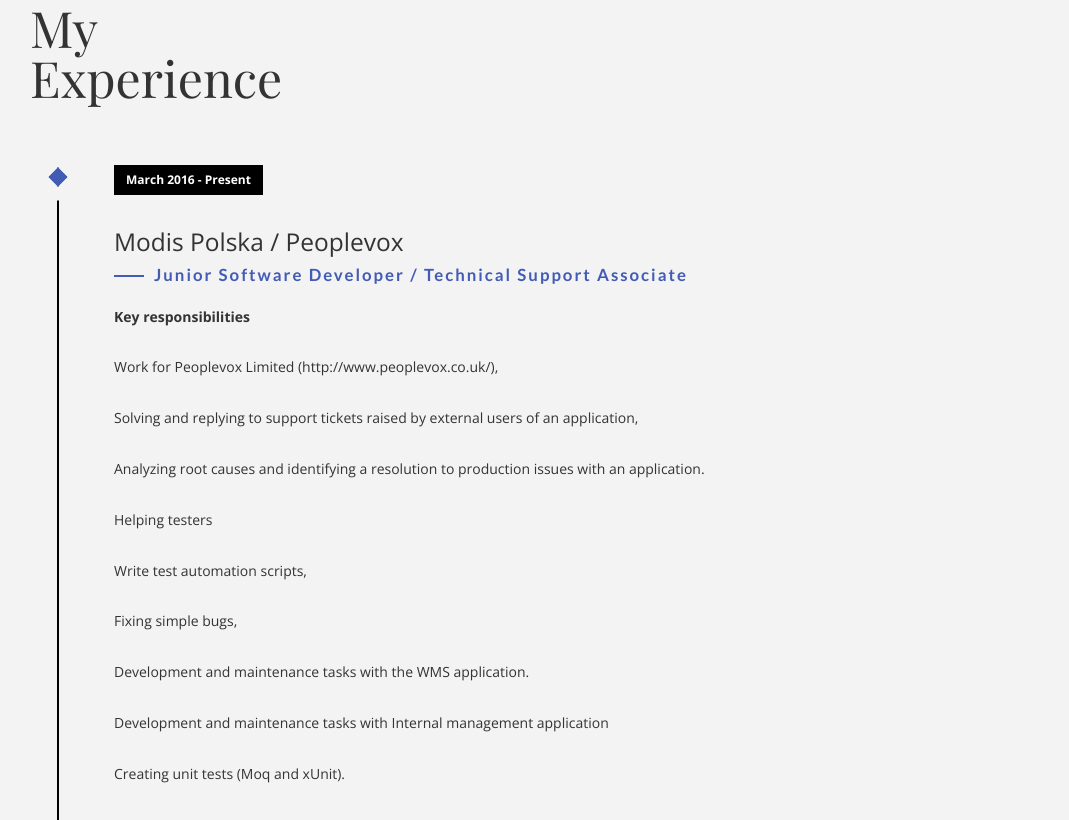
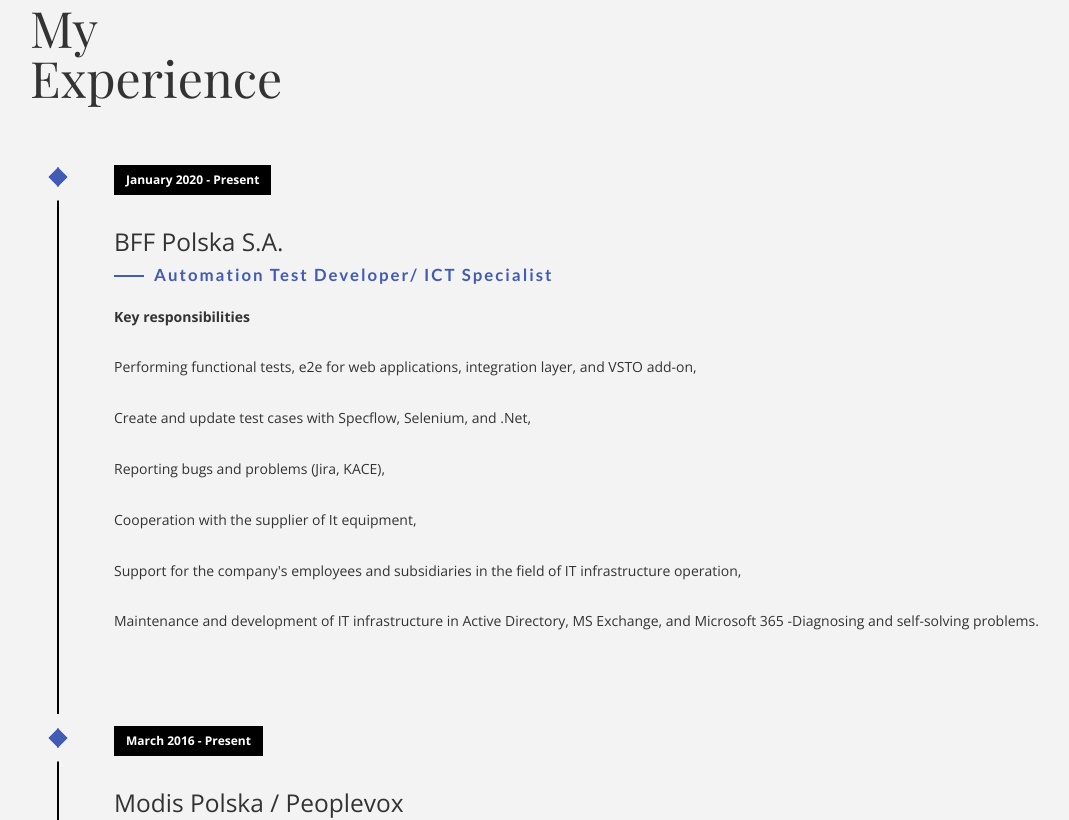
Before and after one commit to Maciej85Lodz/maciejwolejszo.pl, a plain HTML site: page index.html in a window 1280 px wide. Shown: the part 1910-2730 px from the top of the page, without its empty margins (55-1124 px from the left). Drawn offline with nearby package versions, Linux system fonts and the light colour scheme; files whose address does not match are found by name; a web font is replaced by a local one.

Commit message:
Add new work experience nad linkedin icon.

```diff
--- a/index.html
+++ b/index.html
@@ -105,6 +105,25 @@
                 <div class="h-50"></div>
             </div>
             <div class="col-md-12">
+                <ul class="timeline">
+                    <li class="timeline-event" data-aos="fade-up">
+                        <label class="timeline-event-icon"></label>
+                        <div class="timeline-event-copy">
+                            <p class="timeline-event-thumbnail">January 2020 - Present</p>
+                            <h3>BFF Polska S.A.</h3>
+                            <h4>Automation Test Developer/ ICT Specialist</h4>
+                            <p>
+                                <strong>Key responsibilities</strong>
+                                <br>
+                                <p>Performing functional tests, e2e for web applications, integration layer, and VSTO add-on,</p>
+                                <p>Create and update test cases with Specflow, Selenium, and .Net,</p>
+                                <p>Reporting bugs and problems (Jira, KACE),</p>
+                                <p>Cooperation with the supplier of It equipment,</p>
+                                <p>Support for the company's employees and subsidiaries in the field of IT infrastructure operation,</p>
+                                <p>Maintenance and development of IT infrastructure in Active Directory, MS Exchange, and Microsoft 365 -Diagnosing and self-solving problems.</p>
+                        </div>
+                    </li>
+                </ul>
                 <ul class="timeline">
                     <li class="timeline-event" data-aos="fade-up">
                         <label class="timeline-event-icon"></label>
@@ -342,6 +361,7 @@
                         <li><a href="https://www.facebook.com/csharpowezmagania/"><i class="ion-social-facebook"></i></a></li>
                         <li><a href="https://twitter.com/Maciek_85_Lodz"><i class="ion-social-twitter"></i></a></li>
                         <li><a href="https://github.com/Maciej85Lodz"><i class="ion-social-github"></i></a></li>
+                        <li><a href="https://www.linkedin.com/in/maciej-wo%C5%82ejszo-a0337483/"><i class="ion-social-linkedin"></i></a></li>
                     </ul>
                     <div class="clearfix"></div>
                     <div class="h-50"></div>
```
